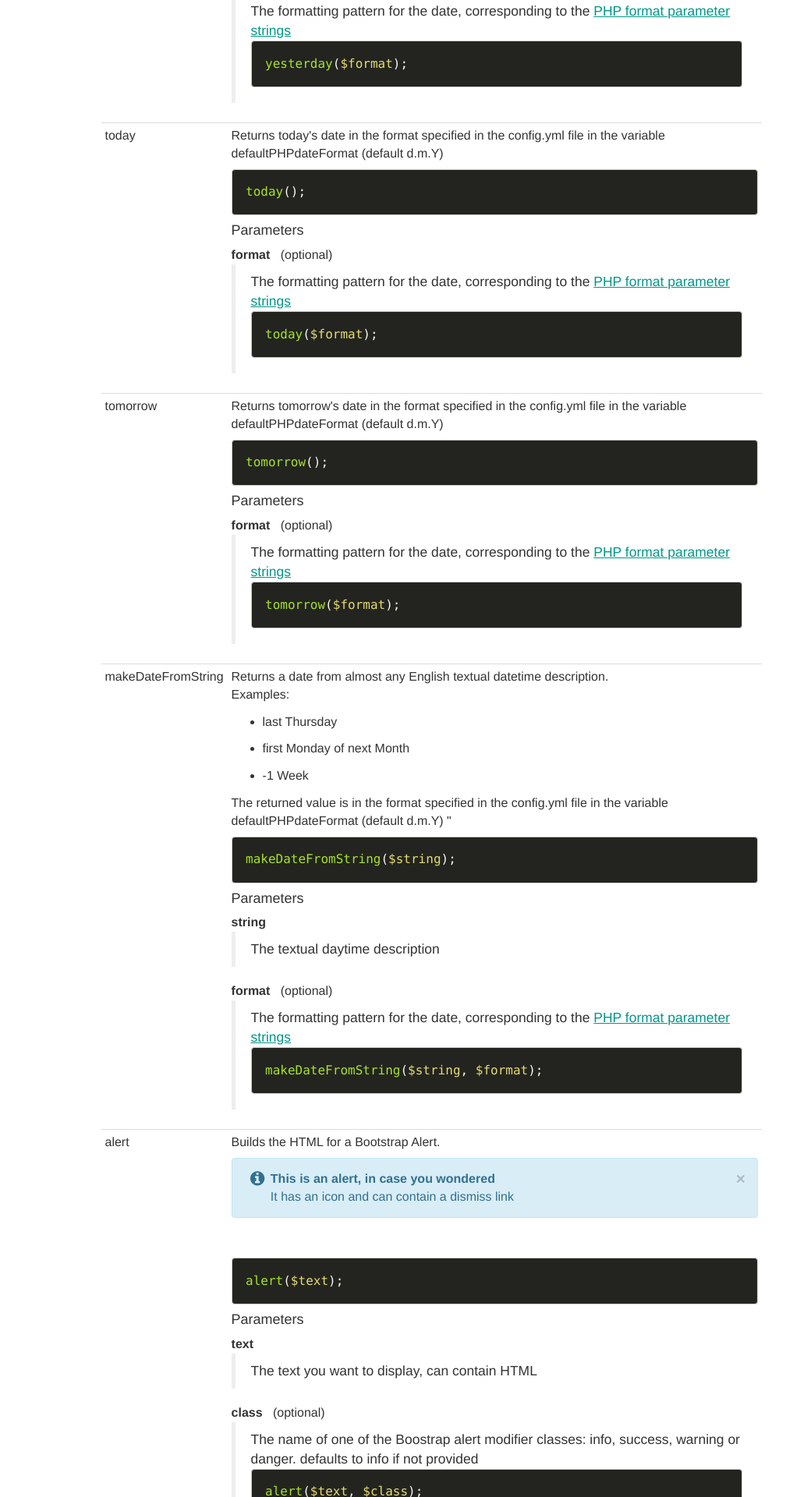
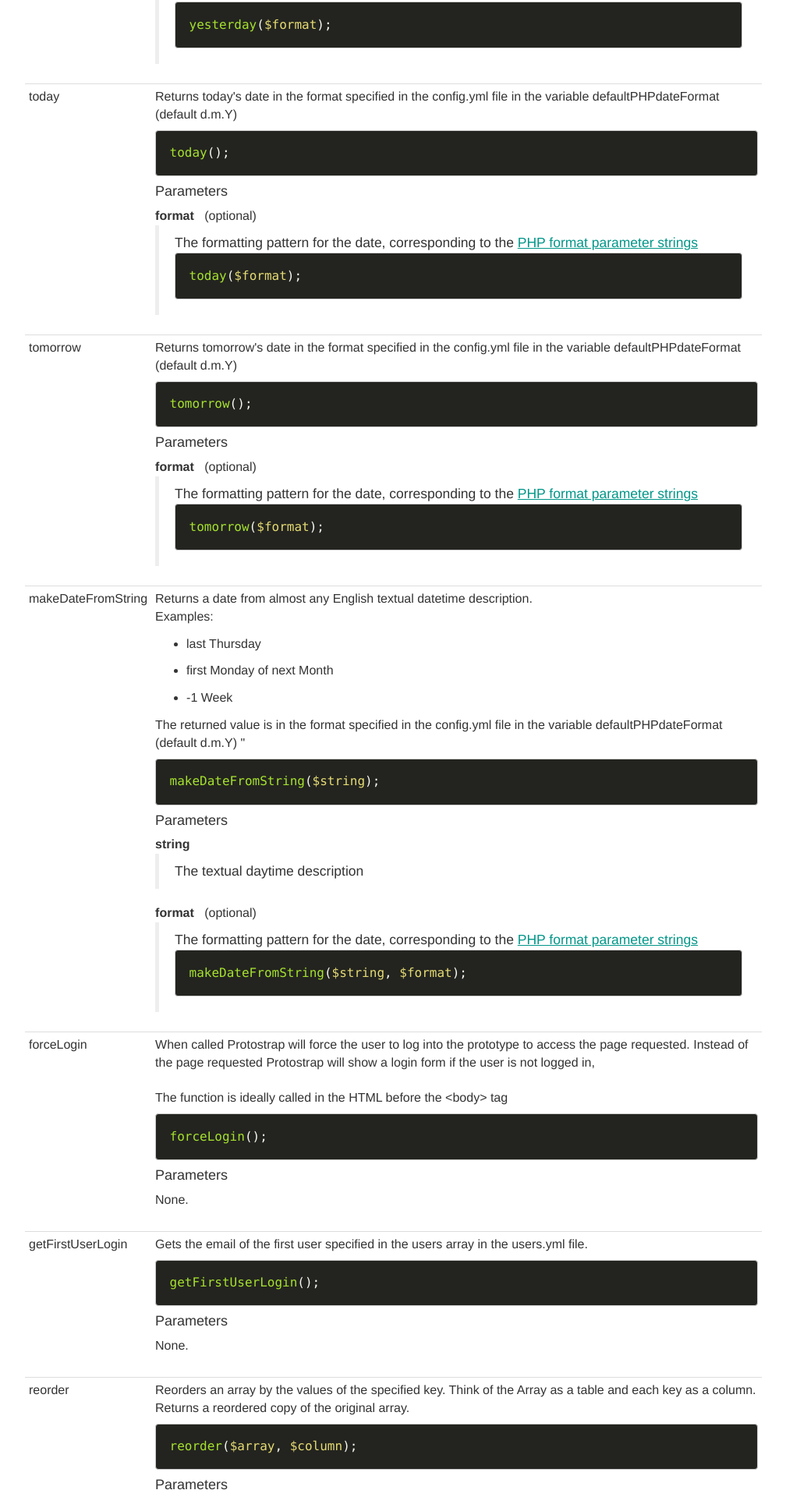
Before and after one commit to lessamess/protostrap-site, a PHP site: page /protostrap/php.php in a window 1280 px wide. Shown: the part 920-2840 px from the top of the page at 78% size, without its empty margins (238-1246 px from the left). Run offline with PHP 8.4, Linux system fonts and the light colour scheme; some libraries are stand-ins or nearby versions.

Commit message:
php funktionen

```diff
--- a/assets/data/data.yml
+++ b/assets/data/data.yml
@@ -564,6 +564,40 @@ phpFunctions:
       variableName:
         description: ""
         type: "optional"
+  forceLogin:
+    description: "When called Protostrap will force the user to log into the prototype to access the page requested. Instead of the page requested Protostrap will show a login form if the user is not logged in, <br><br>The function is ideally called in the HTML before the &lt;body> tag"
+  getFirstUserLogin:
+    description: "Gets the email of the first user specified in the users array in the users.yml file. "
+  setFromGet:
+    description: ""
+    parameters:
+      variableName:
+        description: ""
+        type: "mandatory"
+      defaultValue:
+        description: ""
+        type: "optional"
+  reorder:
+    description: "Reorders an array by the values of the specified key. Think of the Array as a table and each key as a column. Returns a reordered copy of the original array. "
+    parameters:
+      array:
+        description: "The array to reorder"
+        type: "mandatory"
+      column:
+        description: "The column or key by which the array is to be reordered"
+        type: "mandatory"
+      direction:
+        description: "The direction in which the columns should be reordered. Defaults to ascending if none is provided. Possible values: <b>asc</b> and <b>desc</b>"
+        type: "optional"
+  __:
+    description: "Returns the translation for the provided key. Returns the value of the key when no translation is found."
+    parameters:
+      key:
+        description: "The key to translate"
+        type: "mandatory"
+      language:
+        description: "The language the key is to be translated to. Defaults to the current active language of the prototype"
+        type: "optional"
 
   alert:
     description: |
@@ -623,15 +657,15 @@ phpFunctions:
         type: "mandatory"
 
   getDeeplink:
-    description: ""
+    description: "Returns the link to the current page including GET Parameters and automatic user login. <br><br>This is especially useful in a rolebased prototype. Deeplinks make it possible to view a page the way it was when the Deeplink was generated. This includes anything that refers to the current role. Deeplinks are great for documentation and specification in development, not forcing developers to log in as a the user of the userstory."
 
 phpVariables:
   lastUniqueId:
-    description: ""
+    description: "Retruns the value assigned to it by calling the function getUniqueId()."
+  currentYear:
+    description: "Returns the current year as a four digit number"
   loggedIn:
     description: "Tells you if a user is logged in. Returns false if not."
-  currentYear:
-    description: "Returns the current year as a four digit number"
   justloggedIn:
     description: "Tells you if a user just logged in. This variable returns true only on the page called by the form."
   activeUser:
--- a/core/dataParse.php
+++ b/core/dataParse.php
@@ -274,7 +274,7 @@ function normalize ($string) {
 function get_spreadsheetData($url, $var, $sheet = false){
 
     if(empty($_GET['session_renew']) AND !empty($_SESSION[$var])){
-        // return $_SESSION[$var];
+        return $_SESSION[$var];
     }
 
     $val = Array();
@@ -313,7 +313,7 @@ function get_spreadsheetData($url, $var, $sheet = false){
                 if(strpos($itemval, "_parse_") > 0){
                     $val['fields']['keys'][$key] = $itemval;
                     $parts = explode("_", $itemval);
-                    $val['fields']['labels'][$key] = ucfirst($parts[0]);
+                    $val['fields']['labels'][$key] = $parts[0];
                 } else {
                     $val['fields']['keys'][$key] = normalize(strtolower($itemval));
                     $val['fields']['labels'][$key] = $itemval;
--- a/core/protostrap.php
+++ b/core/protostrap.php
@@ -407,4 +407,26 @@ function checkAuth($config){
 
 }
 
+// Order stuff via uasort($array, 'itemOrder');
+function itemOrder($a, $b) {
+    // Change 'name'-key to whatever Index your array should be ordered by
+    switch ($_SESSION['order_direction'] ) {
+        case 'desc':
+            return $a['age'] < $b['age'] ? 1 : -1;
+            break;
+
+        default:
+            return $a['age'] > $b['age'] ? 1 : -1;
+            break;
+    }
+
+}
+
+function reorder($array, $column, $direction = "asc"){
+
+    $_SESSION['order_column'] = $column;
+    $_SESSION['order_direction'] = $direction;
+    uasort($array, 'itemOrder');
+    return $array;
+}
 include($csd.'/../functions_controller.php');
--- a/css.php
+++ b/css.php
@@ -29,13 +29,13 @@ $activeNavigation = "css";
 
             <div class="row">
                 <!--Nav Bar -->
-                <nav class="col-md-3 ps-docs-sidebar hidden-xs">
+                <nav class="col-md-2 ps-docs-sidebar hidden-xs">
                     <?php
                     $navItems = $css;
                     include("./snippets/navigation.php");?>
                 </nav>
                 <!--Main Content -->
-                <div class="col-md-9" id="mainContent">
+                <div class="col-md-10" id="mainContent">
                     <h1>CSS</h1>
                     <br>
                     <div class="row">
--- a/functions_controller.php
+++ b/functions_controller.php
@@ -4,11 +4,3 @@ function figureFormat($num, $decimals = 2){
     $num = floatval($num);
    return number_format($num, $decimals, '.', '&rsquo;');
 }
-
-// Order stuff via uasort($array, 'itemOrder');
-function itemOrder($a, $b) {
-
-    // Change 'name'-key to whatever Index your array should be ordered by
-    return $a['order'] > $b['order'] ? 1 : -1;
-
-}
--- a/php.php
+++ b/php.php
@@ -29,13 +29,13 @@ $activeNavigation = "php";
 
             <div class="row">
                 <!--Nav Bar -->
-                <nav class="col-md-3 ps-docs-sidebar hidden-xs">
+                <nav class="col-md-2 ps-docs-sidebar hidden-xs">
                     <?php
                     $navItems = $php;
                     include("./snippets/navigation.php");?>
                 </nav>
                 <!--Main Content -->
-                <div class="col-md-9" id="mainContent">
+                <div class="col-md-10" id="mainContent">
                     <h1>PHP</h1>
                     <br>
                     <div class="row">
--- a/snippets/php_functions.php
+++ b/snippets/php_functions.php
@@ -30,10 +30,10 @@
                 $syntax .= ");";
                 echo $syntax;
              ?></code></pre>
+                <h4>Parameters</h4>
             <?php
 
                 if(isset($function['parameters'] )){
-                    Echo "<h4>Parameters</h4>";
                     foreach ($function['parameters'] as $pkey => $parameter) {?>
                         <b><?php echo $pkey ;?></b> <?php if($parameter['type'] == "optional"){ echo "&nbsp;&nbsp;(optional)";} ?><br>
                         <blockquote>
@@ -44,7 +44,9 @@
                             <?php } ?>
                         </blockquote>
                     <?php }
-            }
+                } else {
+                    echo "None. <br><br>";
+                }
 
 
 
```
